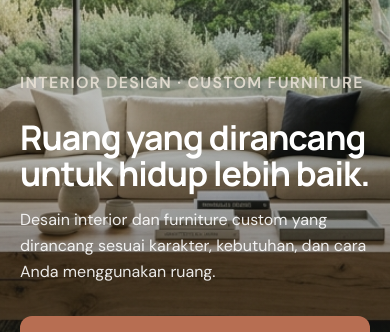
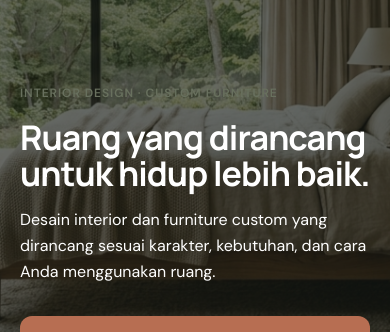
Before and after one commit to Tanmsyffa/Web-Interior, a Next.js app: page / in a window 390 px wide. Shown: the part 390-722 px from the top of the page. Built offline with nearby package versions, Linux system fonts and the light colour scheme; no server answers.

Commit message:
feat: improve responsive hero carousel and security hardening

```diff
--- a/package.json
+++ b/package.json
@@ -10,6 +10,7 @@
   },
   "dependencies": {
     "lucide-react": "^1.48.0",
+    "motion": "^13.4.4",
     "next": "16.3.6",
     "react": "19.2.8",
     "react-dom": "19.2.8"
--- a/src/app/globals.css
+++ b/src/app/globals.css
@@ -263,17 +263,22 @@ input:focus-visible {
   display: flex;
   align-items: flex-end;
   padding-bottom: var(--space-7);
-}
-
+  overflow: hidden;
+}
+
+.hero__slides,
+.hero__slide {
+  position: absolute;
+  inset: 0;
+}
+
+.hero__slide {
+  will-change: opacity, transform;
+}
 .hero__overlay {
   position: absolute;
   inset: 0;
-  background: linear-gradient(
-    to bottom,
-    rgba(29,33,31,0.08) 0%,
-    rgba(29,33,31,0.18) 40%,
-    rgba(29,33,31,0.55) 100%
-  );
+  background-color: rgba(20, 25, 22, 0.58);
   z-index: 1;
 }
 
@@ -284,6 +289,8 @@ input:focus-visible {
   max-width: 720px;
 }
 
+.hero__eyebrow { color: var(--color-sand); margin-bottom: var(--space-3); }
+
 .hero__content h1 {
   color: var(--color-white);
   font-size: 56px;
@@ -291,12 +298,12 @@ input:focus-visible {
   line-height: 1.06;
 }
 
-.hero__content p {
+.hero__content > p:not(.hero__eyebrow) {
   font-size: 18px;
   line-height: 1.6;
   margin-bottom: var(--space-5);
   max-width: 520px;
-  opacity: 0.9;
+  color: var(--color-white);
 }
 
 .hero__actions {
@@ -1490,11 +1497,15 @@ input:focus-visible {
   h2 { font-size: 28px; }
   h3 { font-size: 20px; }
   .hero__content h1 { font-size: 34px; margin-bottom: var(--space-2); }
-  .hero__content p { font-size: 16px; margin-bottom: var(--space-4); }
+  .hero__content > p:not(.hero__eyebrow) { font-size: 16px; margin-bottom: var(--space-4); }
   .hero__actions { flex-direction: column; align-items: stretch; gap: var(--space-2); }
   .hero__actions .btn-primary { width: 100%; }
   .hero__actions .btn-secondary { width: 100%; justify-content: center; }
-  .hero { padding-bottom: var(--space-4); min-height: 500px; }
+  .hero {
+    padding-bottom: var(--space-4);
+    min-height: 500px;
+  }
+  .hero__overlay { background-color: rgba(20, 25, 22, 0.64); }
   .site-header__nav,
   .site-header__cta-wrapper { display: none; }
   .site-header__menu-btn { display: flex; }
--- a/src/components/home/Hero.jsx
+++ b/src/components/home/Hero.jsx
@@ -1,21 +1,74 @@
+'use client';
+
 import Image from 'next/image';
 import Link from 'next/link';
+import { AnimatePresence, domAnimation, LazyMotion, useReducedMotion } from 'motion/react';
+import * as m from 'motion/react-m';
+import { useEffect, useState } from 'react';
+
+const heroSlides = [
+  {
+    src: '/images/hero/hero_interior.jpg',
+    alt: 'Ruang keluarga minimalis dengan pencahayaan alami oleh NARA Studio',
+  },
+  {
+    src: '/images/projects/oak-residence.jpg',
+    alt: 'Interior residensial Oak Residence oleh NARA Studio',
+  },
+  {
+    src: '/images/projects/terrace-house.jpg',
+    alt: 'Interior Terrace House oleh NARA Studio',
+  },
+];
 
 export default function Hero() {
+  const [activeSlide, setActiveSlide] = useState(0);
+  const shouldReduceMotion = useReducedMotion();
+  const activeImage = heroSlides[activeSlide];
+  const imageTransition = shouldReduceMotion
+    ? { duration: 0 }
+    : { duration: 1.25, ease: [0.22, 1, 0.36, 1] };
+
+  useEffect(() => {
+    const interval = window.setInterval(() => {
+      if (!document.hidden) {
+        setActiveSlide((currentSlide) => (currentSlide + 1) % heroSlides.length);
+      }
+    }, 6000);
+
+    return () => window.clearInterval(interval);
+  }, []);
+
   return (
-    <section className="hero">
-      <Image
-        src="/images/hero/hero_interior.jpg"
-        alt="Contemporary minimalist living room by NARA Studio"
-        fill
-        priority
-        style={{ objectFit: 'cover' }}
-      />
+    <section className="hero" aria-label="Sorotan proyek NARA Studio">
+      <div className="hero__slides" aria-live="off">
+        <LazyMotion features={domAnimation} strict>
+          <AnimatePresence initial={false} mode="sync">
+          <m.div
+            key={activeImage.src}
+            className="hero__slide"
+            initial={{ opacity: 0, scale: shouldReduceMotion ? 1 : 1.035 }}
+            animate={{ opacity: 1, scale: 1 }}
+            exit={{ opacity: 0, scale: shouldReduceMotion ? 1 : 1.01 }}
+            transition={imageTransition}
+          >
+            <Image
+              src={activeImage.src}
+              alt={activeImage.alt}
+              fill
+              priority={activeSlide === 0}
+              sizes="100vw"
+              style={{ objectFit: 'cover' }}
+            />
+          </m.div>
+        </AnimatePresence>
+        </LazyMotion>
+      </div>
       <div className="hero__overlay"></div>
 
       <div className="container">
         <div className="hero__content fade-up visible">
-          <p className="section-label" style={{ color: 'var(--color-sand)', marginBottom: 'var(--space-3)' }}>
+          <p className="section-label hero__eyebrow">
             Interior Design &middot; Custom Furniture
           </p>
           <h1>Ruang yang dirancang untuk hidup lebih baik.</h1>
```
Also changed, not shown: vercel.json (added), 1 other file (tests, documents, lock files or other folders).
